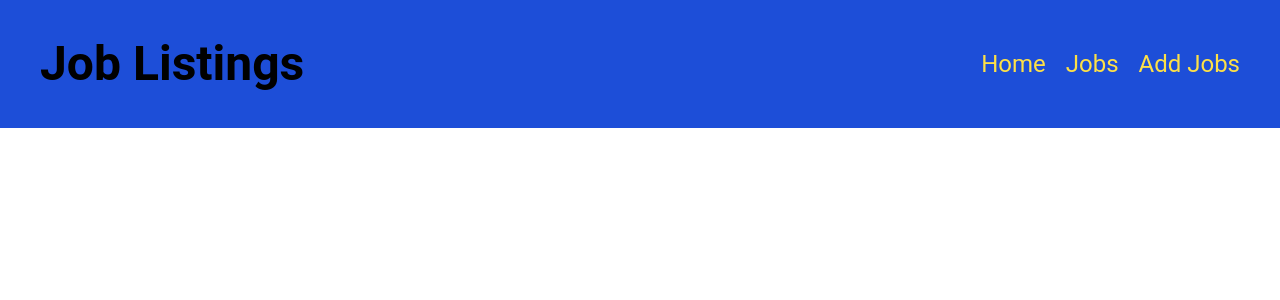
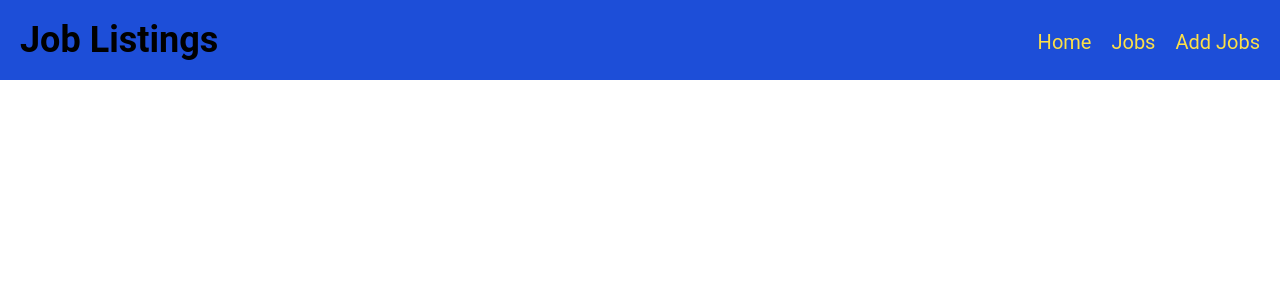
Before and after one commit to FavourtheDeveloper/Job-listings-CRUD, a React (Vite) app: page / in a window 1280 px wide. Shown: the top 300 px of the page. Built offline with nearby package versions, Linux system fonts and the light colour scheme.

Commit message:
Updated Navbar

```diff
--- a/src/components/Navbar.jsx
+++ b/src/components/Navbar.jsx
@@ -2,10 +2,10 @@ import React from 'react'
 
 const Navbar = () => {
   return (
-    <nav className='flex flex-row justify-between bg-blue-700 p-10'>
-        <h3 className='text-5xl font-bold'>Job Listings</h3>
+    <nav className='flex flex-row justify-between bg-blue-700 p-5'>
+        <h3 className='text-4xl font-bold'>Job Listings</h3>
 
-        <div className="links flex flex-row space-x-5 text-2xl pt-2 text-yellow-300">
+        <div className="links flex flex-row space-x-5 text-xl pt-2 text-yellow-300">
             <a href="">Home</a>
             <a href="">Jobs</a>
             <a href="">Add Jobs</a>
```
